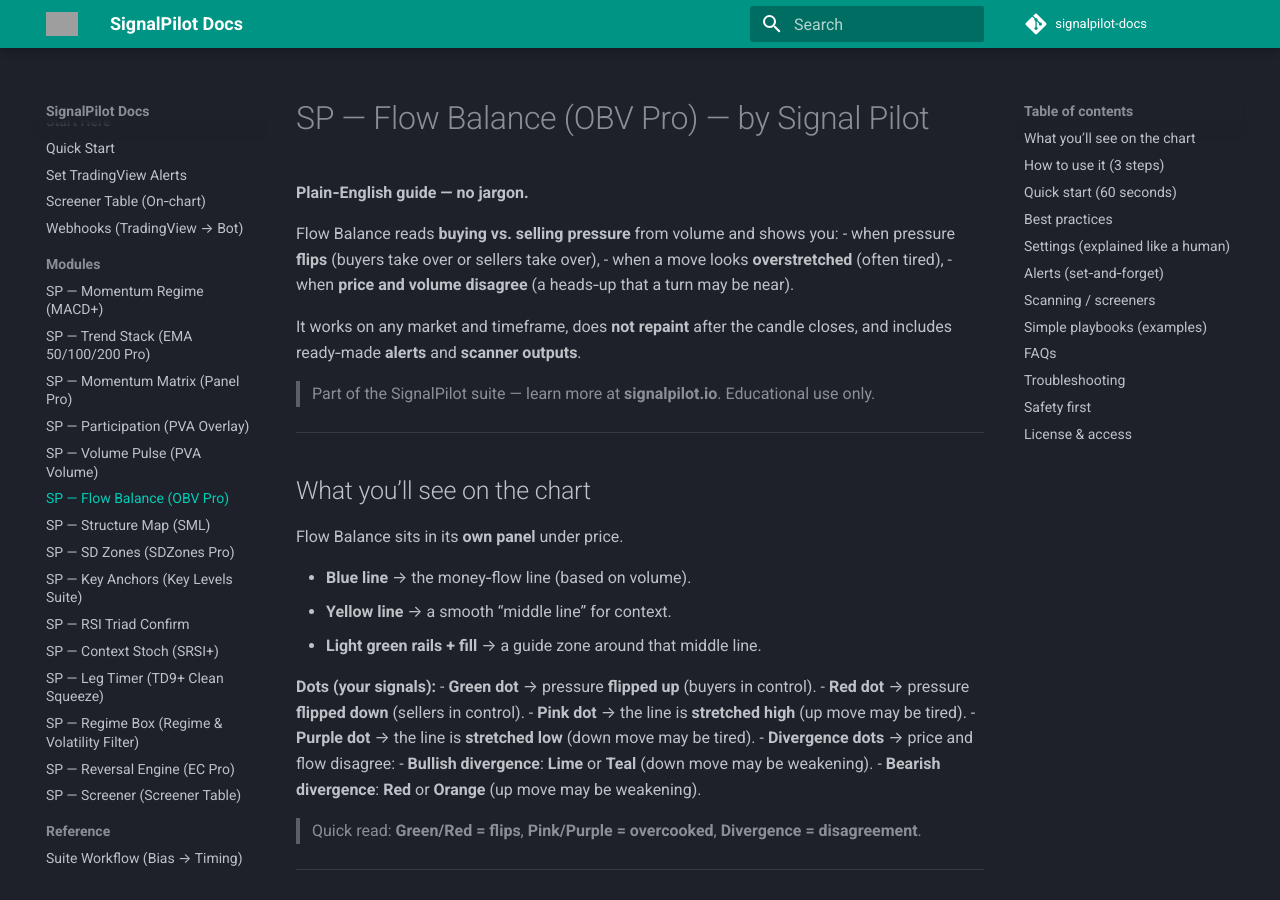
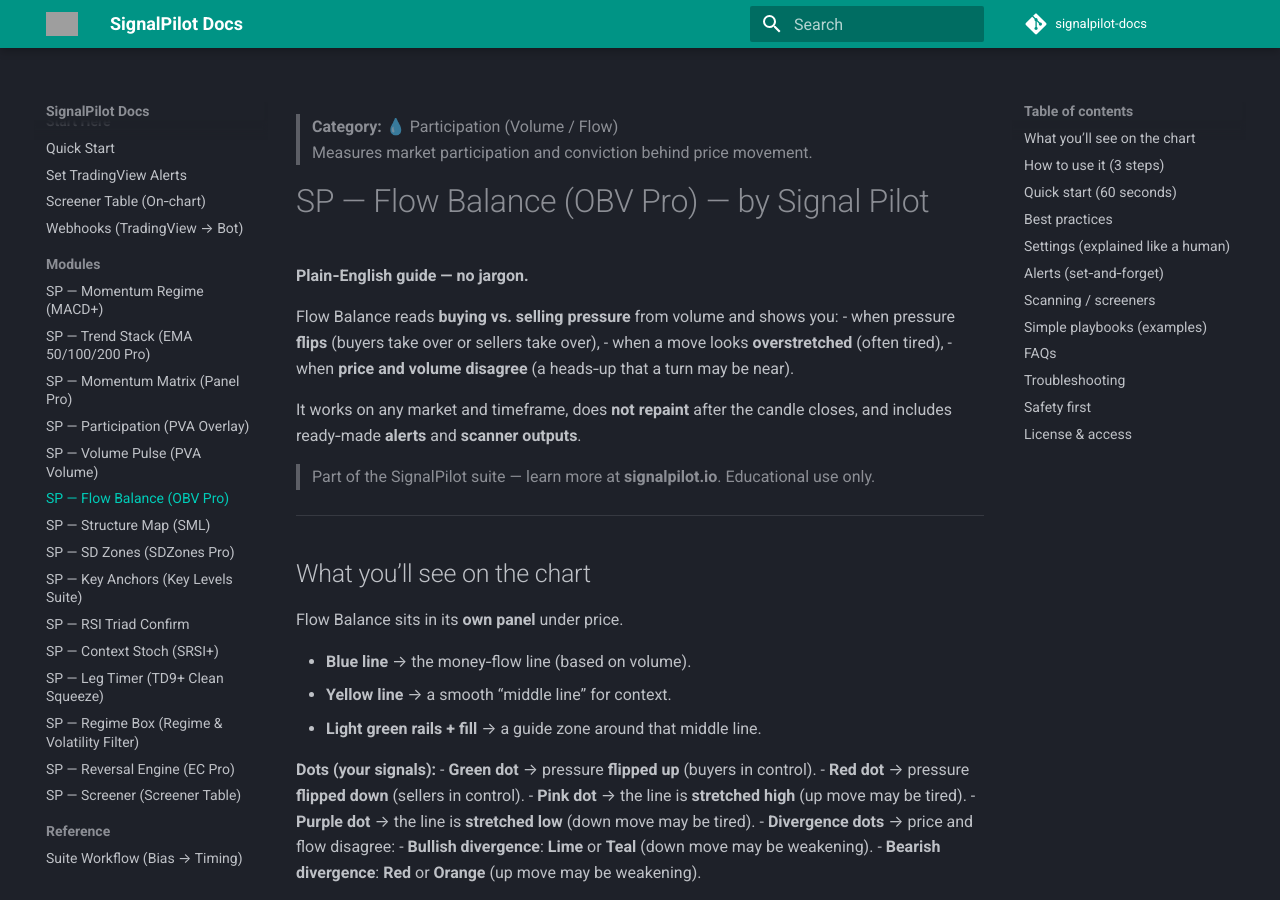
Before and after one commit to Signalpilot/signalpilot-docs, an MkDocs documentation site: the page built from docs/sp-obv-pro.md, in a window 1280 px wide and 900 px high. Built offline with MkDocs 1.6.1 and Material for MkDocs 9.7.7, drawn with Linux system fonts in a browser that asks for light colours; comment, search, counter and statistics services are not loaded; grey boxes are pictures that could not be loaded.

Commit message:
Update sp-obv-pro.md

```diff
--- a/docs/sp-obv-pro.md
+++ b/docs/sp-obv-pro.md
@@ -1,3 +1,7 @@
+> **Category:** 💧 Participation (Volume / Flow)
+> Measures market participation and conviction behind price movement.
+
+
 # SP — Flow Balance (OBV Pro) — by Signal Pilot
 
 **Plain‑English guide — no jargon.**
```
